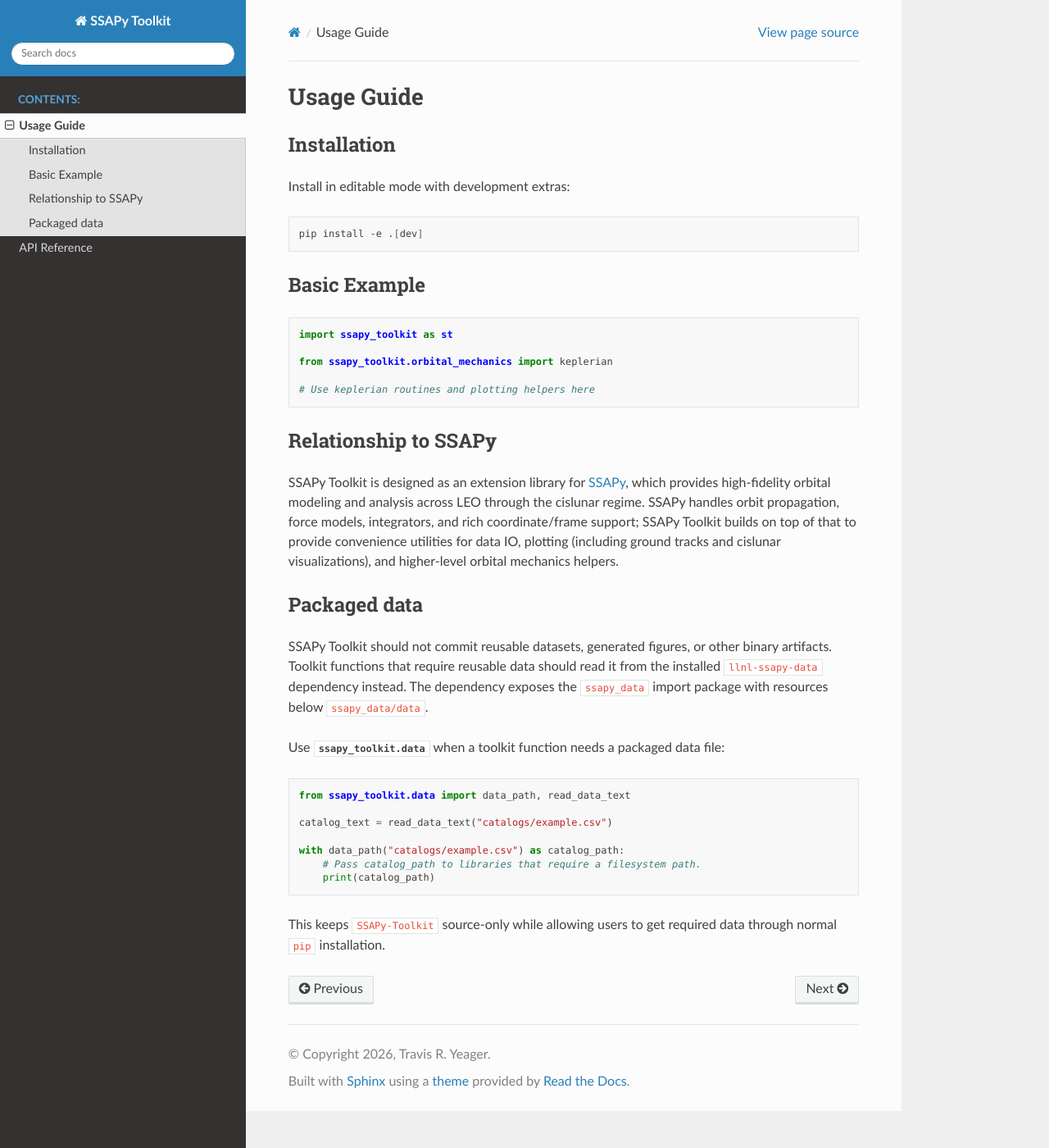
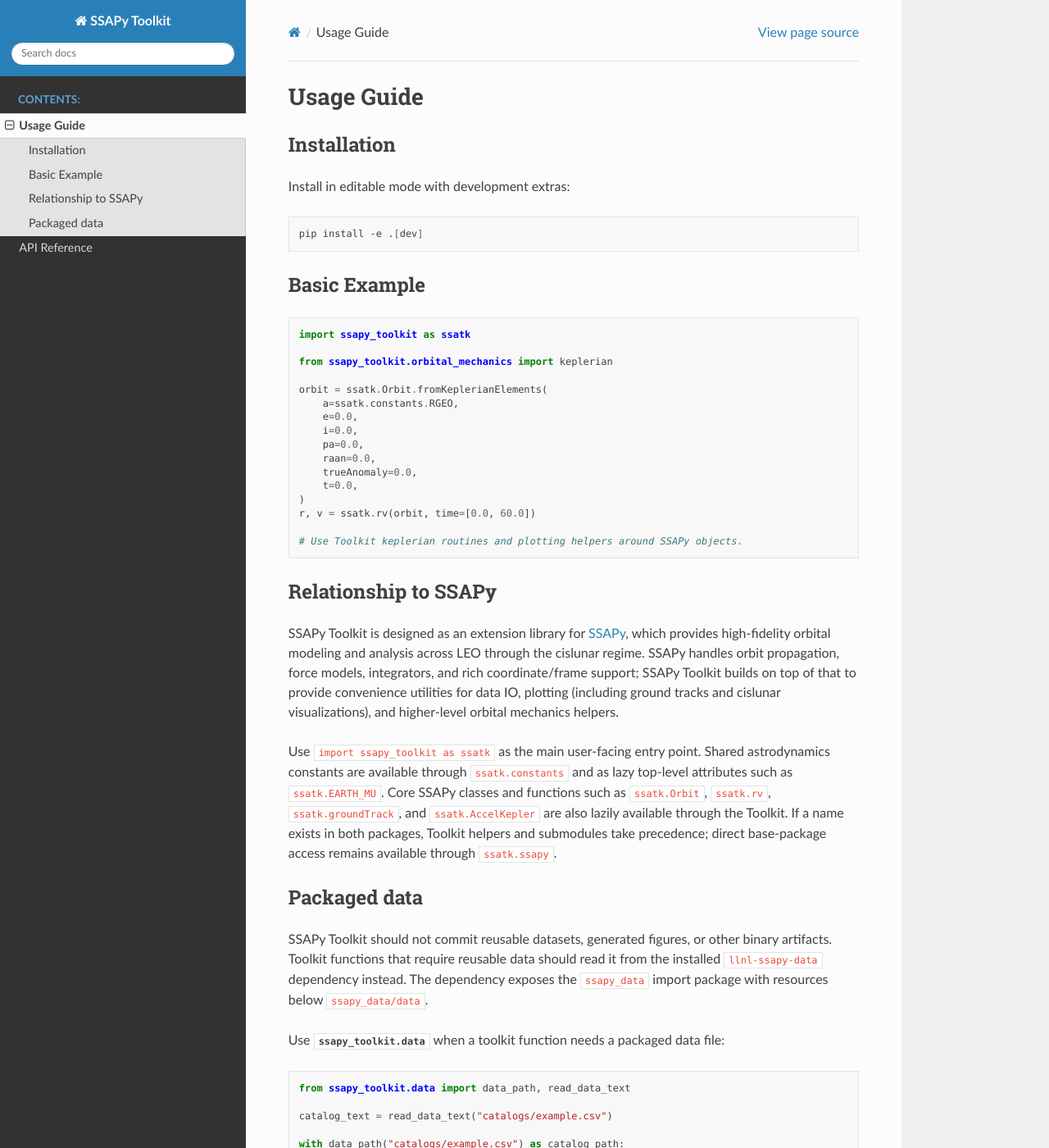
Before and after one commit to llnl/SSAPy-Toolkit, a Sphinx documentation site: the page built from docs/usage.rst, in a window 1280 px wide and 1400 px high. Shown: the whole window at 82% size. Built offline with Sphinx 7.4.7 and the Read the Docs theme 3.1.0, drawn with Linux system fonts in a browser that asks for light colours.

Commit message:
Update toolkit docs and Python 3.13 metadata

```diff
--- a/docs/usage.rst
+++ b/docs/usage.rst
@@ -15,17 +15,36 @@ Basic Example
 
 .. code-block:: python
 
-   import ssapy_toolkit as st
+   import ssapy_toolkit as ssatk
 
    from ssapy_toolkit.orbital_mechanics import keplerian
 
-   # Use keplerian routines and plotting helpers here
+   orbit = ssatk.Orbit.fromKeplerianElements(
+       a=ssatk.constants.RGEO,
+       e=0.0,
+       i=0.0,
+       pa=0.0,
+       raan=0.0,
+       trueAnomaly=0.0,
+       t=0.0,
+   )
+   r, v = ssatk.rv(orbit, time=[0.0, 60.0])
+
+   # Use Toolkit keplerian routines and plotting helpers around SSAPy objects.
 
 
 Relationship to SSAPy
 ----------------------
 
 SSAPy Toolkit is designed as an extension library for `SSAPy <https://github.com/llnl/SSAPy/tree/main>`_, which provides high-fidelity orbital modeling and analysis across LEO through the cislunar regime. SSAPy handles orbit propagation, force models, integrators, and rich coordinate/frame support; SSAPy Toolkit builds on top of that to provide convenience utilities for data IO, plotting (including ground tracks and cislunar visualizations), and higher-level orbital mechanics helpers.
+
+Use ``import ssapy_toolkit as ssatk`` as the main user-facing entry point.
+Shared astrodynamics constants are available through ``ssatk.constants`` and as
+lazy top-level attributes such as ``ssatk.EARTH_MU``. Core SSAPy classes and
+functions such as ``ssatk.Orbit``, ``ssatk.rv``, ``ssatk.groundTrack``, and
+``ssatk.AccelKepler`` are also lazily available through the Toolkit. If a name
+exists in both packages, Toolkit helpers and submodules take precedence; direct
+base-package access remains available through ``ssatk.ssapy``.
 
 Packaged data
 -------------
--- a/pyproject.toml
+++ b/pyproject.toml
@@ -23,6 +23,7 @@ classifiers = [
   "Programming Language :: Python :: 3.10",
   "Programming Language :: Python :: 3.11",
   "Programming Language :: Python :: 3.12",
+  "Programming Language :: Python :: 3.13",
   "Operating System :: OS Independent",
   "Topic :: Scientific/Engineering :: Astronomy",
   "Topic :: Scientific/Engineering :: Visualization",
```
Also changed, not shown: 1 other file.
